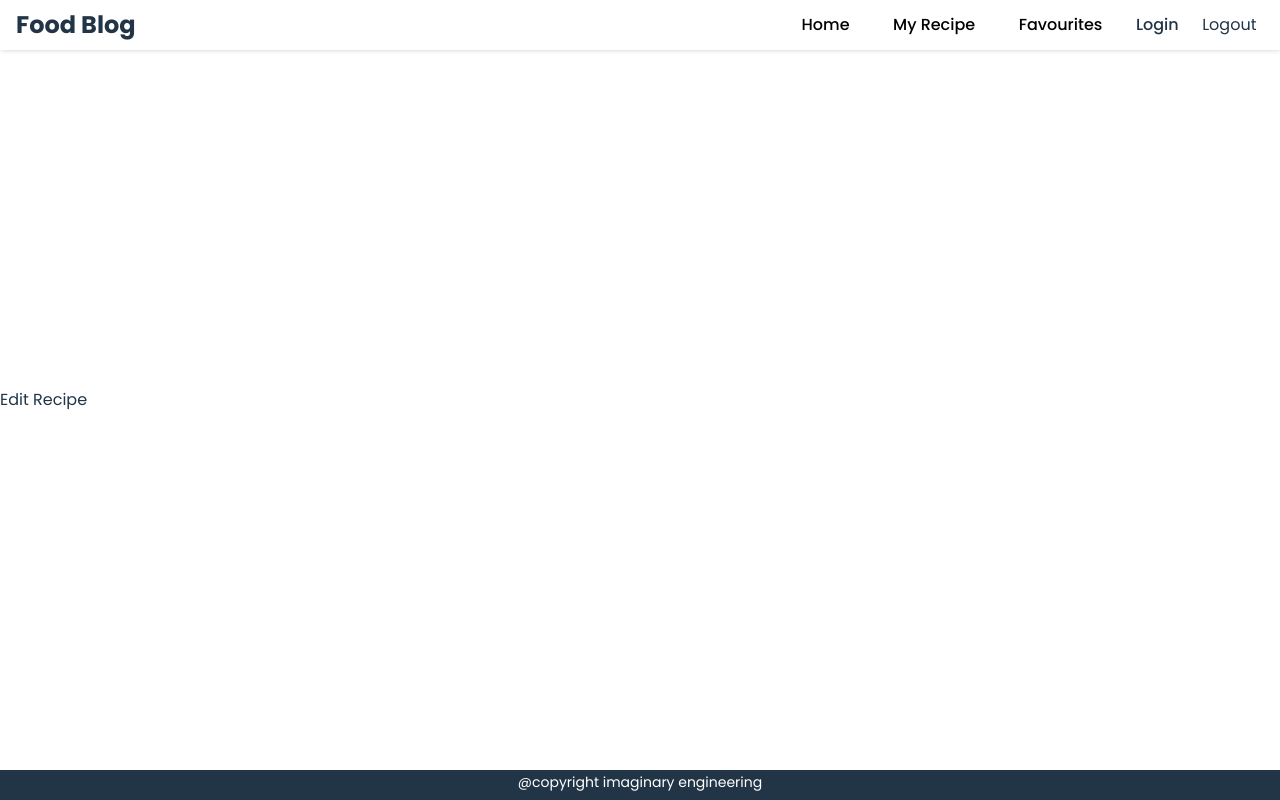
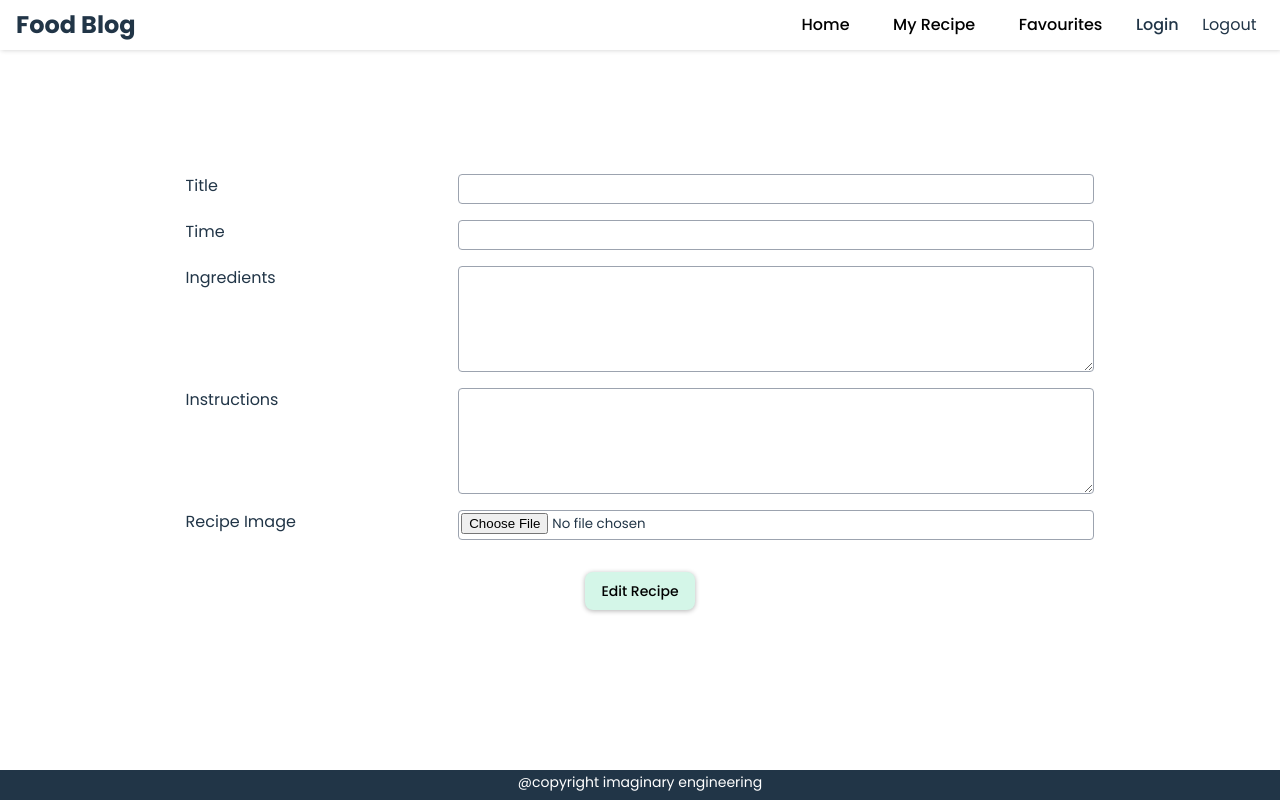
Before and after one commit to Thang-Nguyen-Minh/Food-Recipes-App, a React (Vite) app in the folder frontend/food-blog-app/: page /editRecipe/1 in a window 1280 px wide. Built offline with nearby package versions, Linux system fonts and the light colour scheme.

Commit message:
Bê nguyên từ add recipe về edit, nhưng chưa chỉnh ns chung là gần giống

```diff
--- a/frontend/food-blog-app/src/pages/EditRecipe.jsx
+++ b/frontend/food-blog-app/src/pages/EditRecipe.jsx
@@ -1,7 +1,67 @@
-import React from "react";
+import axios from 'axios'
+import React, { useState } from 'react'
+import { useNavigate } from 'react-router-dom'
 
 export default function EditRecipe() {
-    return(
-        <div>Edit Recipe</div>
+    const [recipeData, setRecipeData] = useState({})
+    const navigate = useNavigate()
+    const onHandleChange = (e) => {
+        let val = (e.target.name === "ingredients") ? e.target.value.split(",") : (e.target.name === "file") ? e.target.files[0] : e.target.value
+        setRecipeData(pre => ({ ...pre, [e.target.name]: val }))
+    }
+    const onHandleSubmit = async (e) => {
+        e.preventDefault();
+
+        const formData = new FormData();
+        formData.append("title", recipeData.title);
+        formData.append("time", recipeData.time);
+        formData.append("instructions", recipeData.instructions);
+        formData.append("file", recipeData.file);
+
+        // ✅ Chuyển array thành chuỗi ngăn cách bằng dấu phẩy
+        formData.append("ingredients", recipeData.ingredients?.join(", "));
+
+        try {
+            await axios.post("http://localhost:5000/recipe", formData, {
+                headers: {
+                    'Content-Type': 'multipart/form-data',
+                    'authorization': 'bearer ' + localStorage.getItem("token")
+                }
+            });
+            navigate("/");
+        } catch (err) {
+            console.error("❌ Upload error:", err.response?.data || err.message);
+        }
+    };
+
+
+    return (
+        <>
+            <div className='container'>
+                <form className='form' onSubmit={onHandleSubmit}>
+                    <div className='form-control'>
+                        <label>Title</label>
+                        <input type="text" className='input' name="title" onChange={onHandleChange}></input>
+                    </div>
+                    <div className='form-control'>
+                        <label>Time</label>
+                        <input type="text" className='input' name="time" onChange={onHandleChange}></input>
+                    </div>
+                    <div className='form-control'>
+                        <label>Ingredients</label>
+                        <textarea type="text" className='input-textarea' name="ingredients" rows="5" onChange={onHandleChange}></textarea>
+                    </div>
+                    <div className='form-control'>
+                        <label>Instructions</label>
+                        <textarea type="text" className='input-textarea' name="instructions" rows="5" onChange={onHandleChange}></textarea>
+                    </div>
+                    <div className='form-control'>
+                        <label>Recipe Image</label>
+                        <input type="file" className='input' name="file" onChange={onHandleChange}></input>
+                    </div>
+                    <button type="submit">Edit Recipe</button>
+                </form>
+            </div>
+        </>
     )
 }
```
